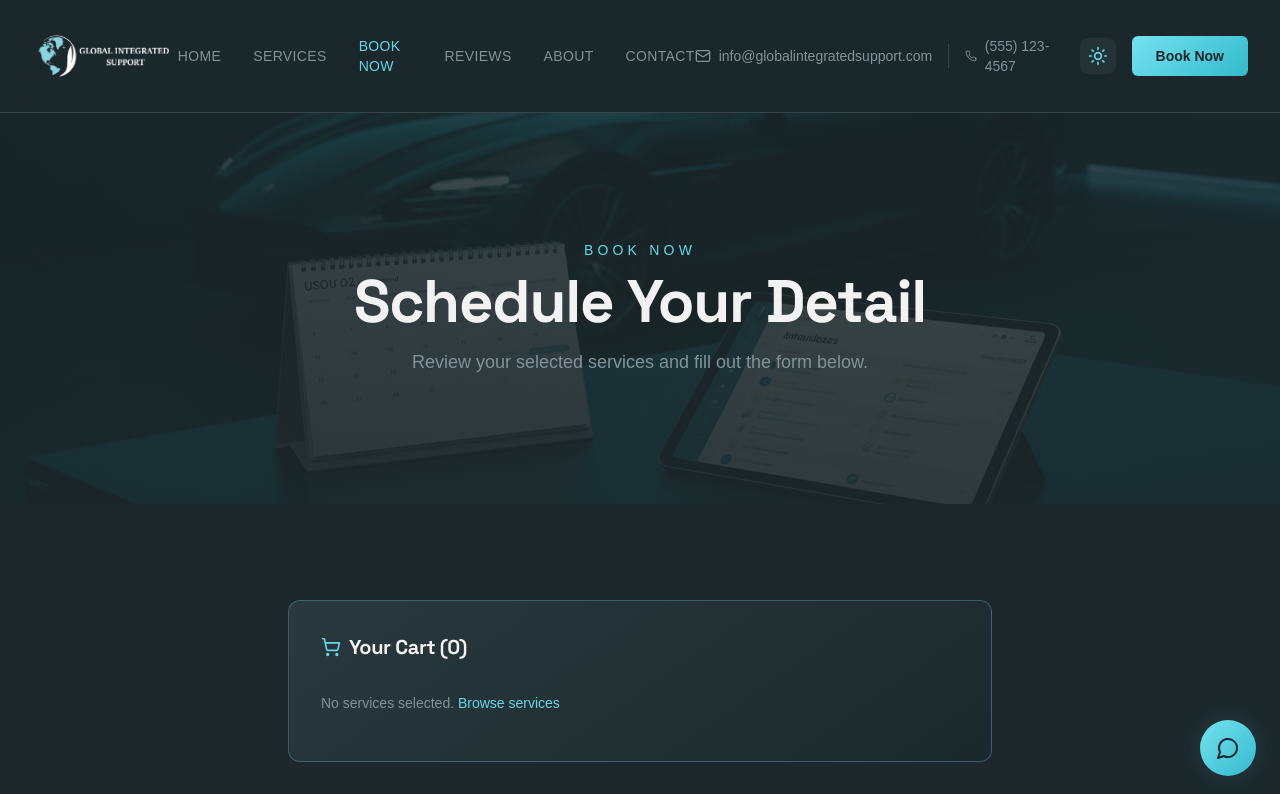
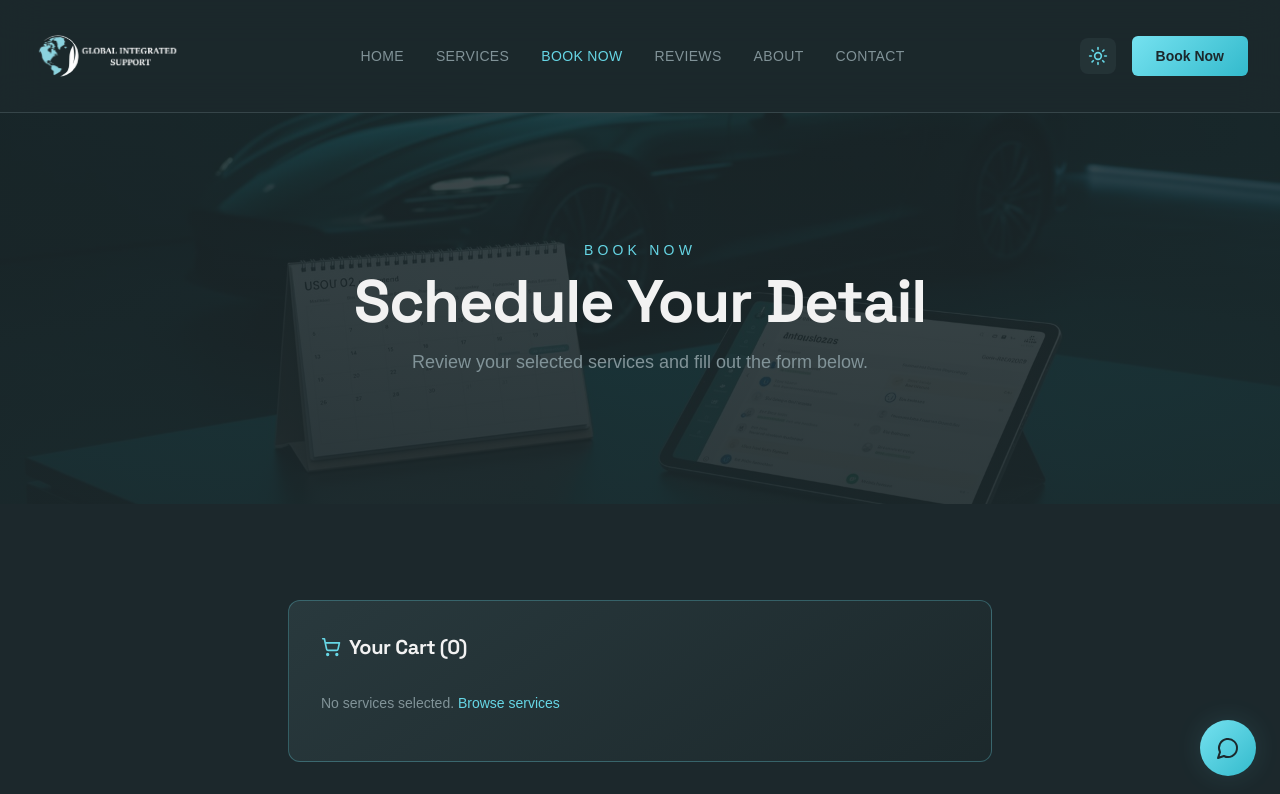
Before and after one commit to murtazamahmoodaptech/gisfrontend, a React (Vite) app: page /book in a window 1280 px wide. Shown: the top 794 px of the page. Built offline with nearby package versions, Linux system fonts and the light colour scheme; the HTML template or start-up script is replaced by a standard one; a web font is replaced by a local one.

Commit message:
fix: resolve theme switch issue and clean up navbar
Fix theme switching and remove contact info from navbar

```diff
--- a/src/components/Navbar.tsx
+++ b/src/components/Navbar.tsx
@@ -1,7 +1,7 @@
 import { useState } from "react";
 import { Link, useLocation } from "react-router-dom";
 import { motion, AnimatePresence } from "framer-motion";
-import { Menu, X, Phone, Mail, Moon, Sun } from "lucide-react";
+import { Menu, X, Moon, Sun } from "lucide-react";
 import { Button } from "@/components/ui/button";
 import { useTheme } from "@/contexts/ThemeContext";
 import logo from "@/assets/logo.png";
@@ -43,18 +43,9 @@ export default function Navbar() {
         </div>
 
         <div className="hidden lg:flex items-center gap-4">
-          <a href="mailto:info@globalintegratedsupport.com" className="flex items-center gap-2 text-sm text-muted-foreground hover:text-primary transition-colors">
-            <Mail className="w-4 h-4" />
-            info@globalintegratedsupport.com
-          </a>
-          <div className="w-px h-6 bg-border"></div>
-          <a href="tel:+15551234567" className="flex items-center gap-2 text-sm text-muted-foreground hover:text-primary transition-colors">
-            <Phone className="w-4 h-4" />
-            (555) 123-4567
-          </a>
           <button
             onClick={toggleTheme}
-            className="p-2 rounded-lg bg-secondary/50 hover:bg-primary/20 transition-colors ml-2"
+            className="p-2 rounded-lg bg-secondary/50 hover:bg-primary/20 transition-colors"
             aria-label="Toggle theme"
           >
             {theme === "dark" ? (
@@ -98,10 +89,6 @@ export default function Navbar() {
                   {link.label}
                 </Link>
               ))}
-              <a href="mailto:info@globalintegratedsupport.com" className="flex items-center gap-2 text-sm text-muted-foreground hover:text-primary transition-colors">
-                <Mail className="w-4 h-4" />
-                info@globalintegratedsupport.com
-              </a>
               <div className="flex items-center gap-2 pt-2">
                 <button
                   onClick={toggleTheme}
--- a/src/contexts/ThemeContext.tsx
+++ b/src/contexts/ThemeContext.tsx
@@ -17,11 +17,8 @@ export function ThemeProvider({ children }: { children: React.ReactNode }) {
 
   useEffect(() => {
     const root = document.documentElement;
-    if (theme === "light") {
-      root.classList.remove("dark");
-    } else {
-      root.classList.add("dark");
-    }
+    root.classList.remove("light", "dark");
+    root.classList.add(theme);
     localStorage.setItem("theme", theme);
   }, [theme]);
 
```
